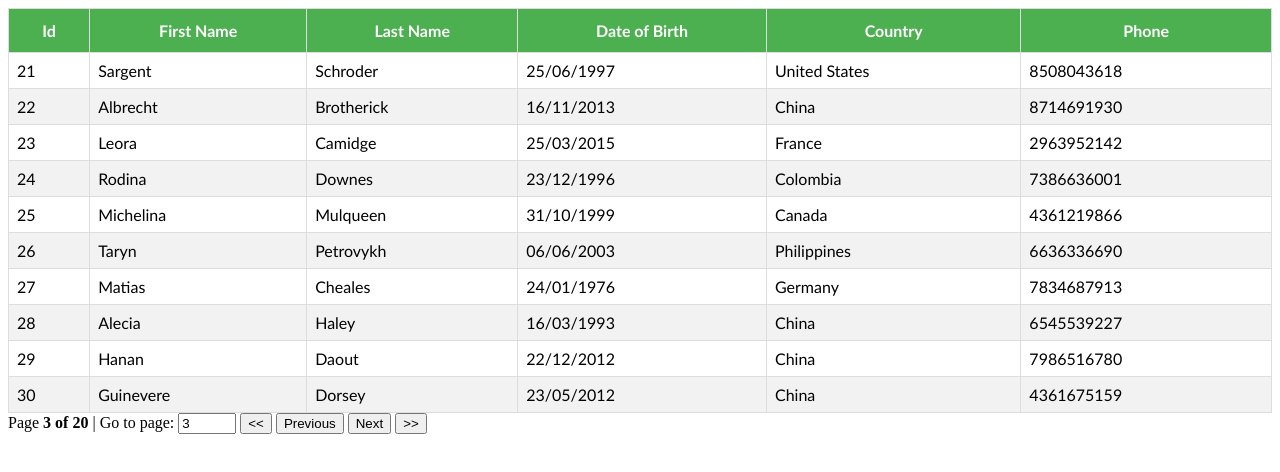
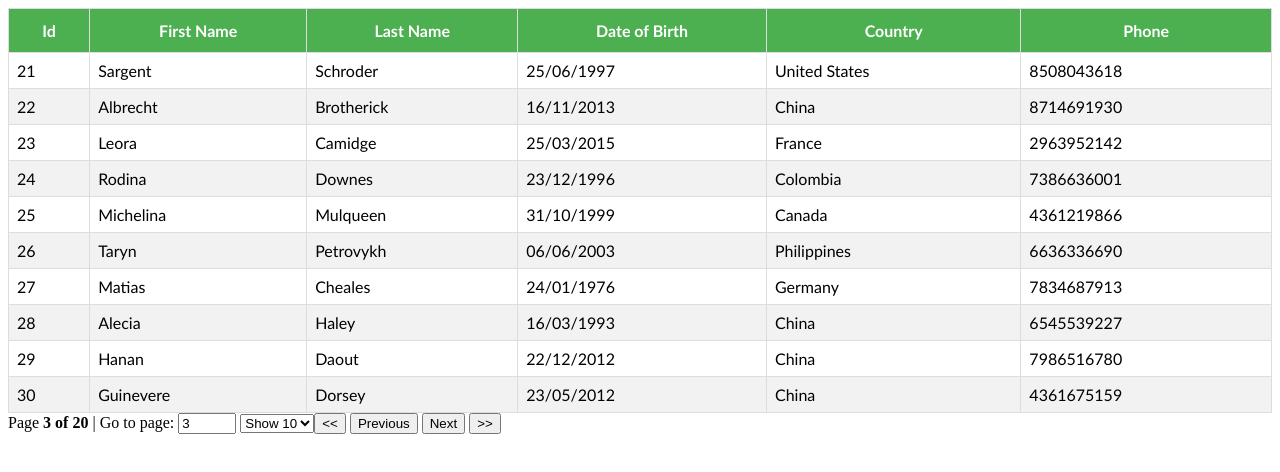
Before and after one commit to SaqibSattar/react-table, a React (Vite) app: page / in a window 1280 px wide. Shown: the top 472 px of the page. Built offline with nearby package versions, Linux system fonts and the light colour scheme.

Commit message:
Pagination (Page size)

```diff
--- a/src/components/PaginationTable.jsx
+++ b/src/components/PaginationTable.jsx
@@ -21,6 +21,7 @@
     state,
     gotoPage,
     pageCount,
+    setPageSize,
     prepareRow
   } = useTable({
     columns,
@@ -30,7 +31,7 @@
   usePagination
   )
 
-  const { pageIndex } = state
+  const { pageIndex, pageSize } = state
 
   return (
     <>
@@ -76,6 +77,15 @@
             style={{ width: '50px' }}
           />
         </span>{' '}
+        <select
+          value={pageSize}
+          onChange={e => setPageSize(Number(e.target.value))}>
+          {[10, 25, 50].map(pageSize => (
+            <option key={pageSize} value={pageSize}>
+              Show {pageSize}
+            </option>
+          ))}
+        </select>
         <button onClick={() => gotoPage(0)} disabled={!canPreviousPage}>
           {'<<'}
         </button>{' '}
```
